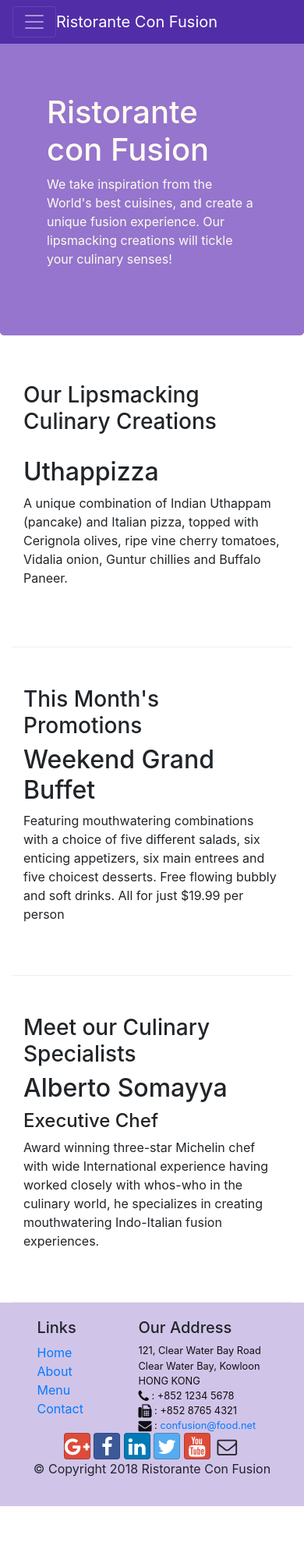
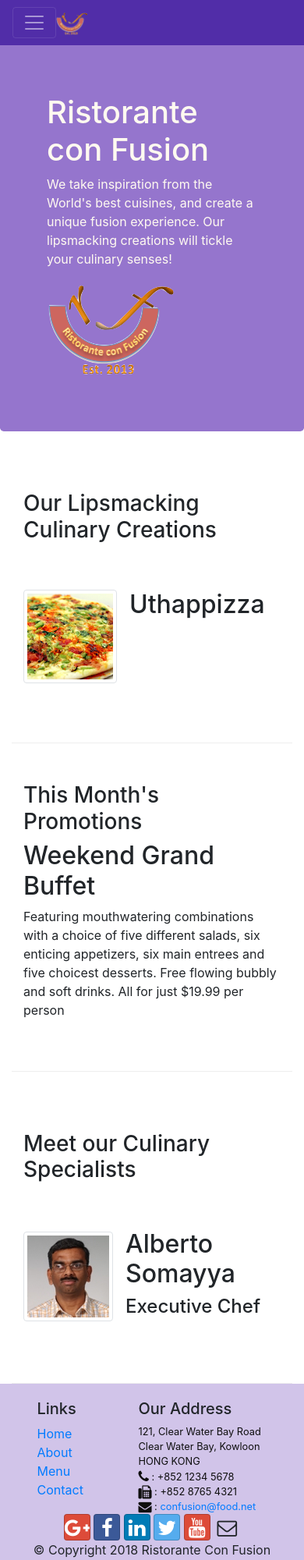
Before and after one commit to fawadmalik/Bootstrap4, a website: page index.html in a window 390 px wide. Shown: the top 2000 px of the page at 78% size. Before the commit the page ends 1931 px from the top, so only its background shows below. Drawn offline with nearby package versions, Linux system fonts and the light colour scheme.

Commit message:
Images and Media

```diff
--- a/index.html
+++ b/index.html
@@ -21,7 +21,8 @@
             <button class="navbar-toggler" type="button" data-toggle="collapse" data-target="#Navbar">
                 <span class="navbar-toggler-icon"></span>
             </button>
-            <a class="navbar-brand mr-auto" href="#">Ristorante Con Fusion</a>
+            <!-- <a class="navbar-brand mr-auto" href="#">Ristorante Con Fusion</a> -->
+            <a class="navbar-brand mr-auto" href="#"><img src="img/logo.png" height="30" width="41"></a>
             <div class="collapse navbar-collapse" id="Navbar">
                 <ul class="navbar-nav mr-auto">
                     <li class="nav-item active"><a class="nav-link" href="#"><span
@@ -44,7 +45,8 @@
                     <p>We take inspiration from the World's best cuisines, and create a unique fusion experience. Our
                         lipsmacking creations will tickle your culinary senses!</p>
                 </div>
-                <div class="col-12 col-sm-6">
+                <div class="col-12 col-sm align-self-center">
+                    <img src="img/logo.png" class="img-fluid">
                 </div>
             </div>
         </div>
@@ -55,10 +57,18 @@
             <div class="col-12 col-sm-4 order-sm-last col-md-3">
                 <h3>Our Lipsmacking Culinary Creations</h3>
             </div>
+
             <div class="col col-sm order-sm-first col-md">
-                <h2>Uthappizza</h2>
-                <p>A unique combination of Indian Uthappam (pancake) and Italian pizza, topped with Cerignola olives,
-                    ripe vine cherry tomatoes, Vidalia onion, Guntur chillies and Buffalo Paneer.</p>
+                <div class="media">
+                    <img class="d-flex mr-3 img-thumbnail align-self-center" src="img/uthappizza.png" alt="Uthappizza">
+                    <div class="media-body">
+                        <h2 class="mt-0">Uthappizza</h2>
+                        <p class="d-none d-sm-block">A unique combination of Indian Uthappam (pancake) and
+                            Italian pizza, topped with Cerignola olives, ripe vine
+                            cherry tomatoes, Vidalia onion, Guntur chillies and
+                            Buffalo Paneer.</p>
+                    </div>
+                </div>
             </div>
         </div>
 
@@ -80,11 +90,19 @@
                 <h3>Meet our Culinary Specialists</h3>
             </div>
             <div class="col col-sm order-sm-first col-md">
-                <h2>Alberto Somayya</h2>
-                <h4>Executive Chef</h4>
-                <p>Award winning three-star Michelin chef with wide International experience having worked closely with
-                    whos-who in the culinary world, he specializes in creating mouthwatering Indo-Italian fusion
-                    experiences. </p>
+                <div class="media">
+                    <img class="d-flex mr-3 img-thumbnail align-self-center" src="img/alberto.png"
+                        alt="Alberto Somayya">
+                    <div class="media-body">
+                        <h2 class="mt-0">Alberto Somayya</h2>
+                        <h4>Executive Chef</h4>
+                        <p class="d-none d-sm-block">Award winning three-star Michelin chef with wide
+                            International experience having worked closely with
+                            whos-who in the culinary world, he specializes in
+                            creating mouthwatering Indo-Italian fusion experiences.
+                        </p>
+                    </div>
+                </div>
             </div>
         </div>
     </div>
```
Also changed, not shown: img/alberto.png (added), img/buffet.png (added), img/logo.png (added), img/uthappizza.png (added), 1 other file.
